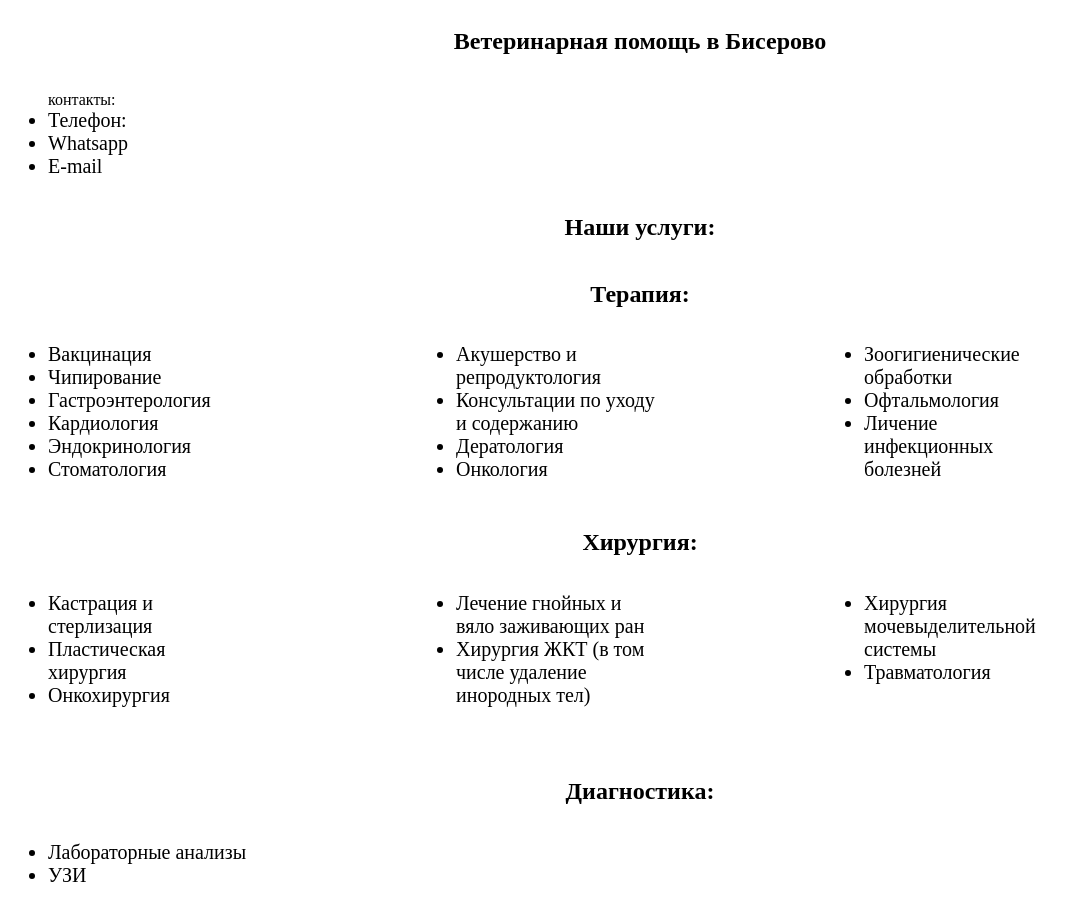
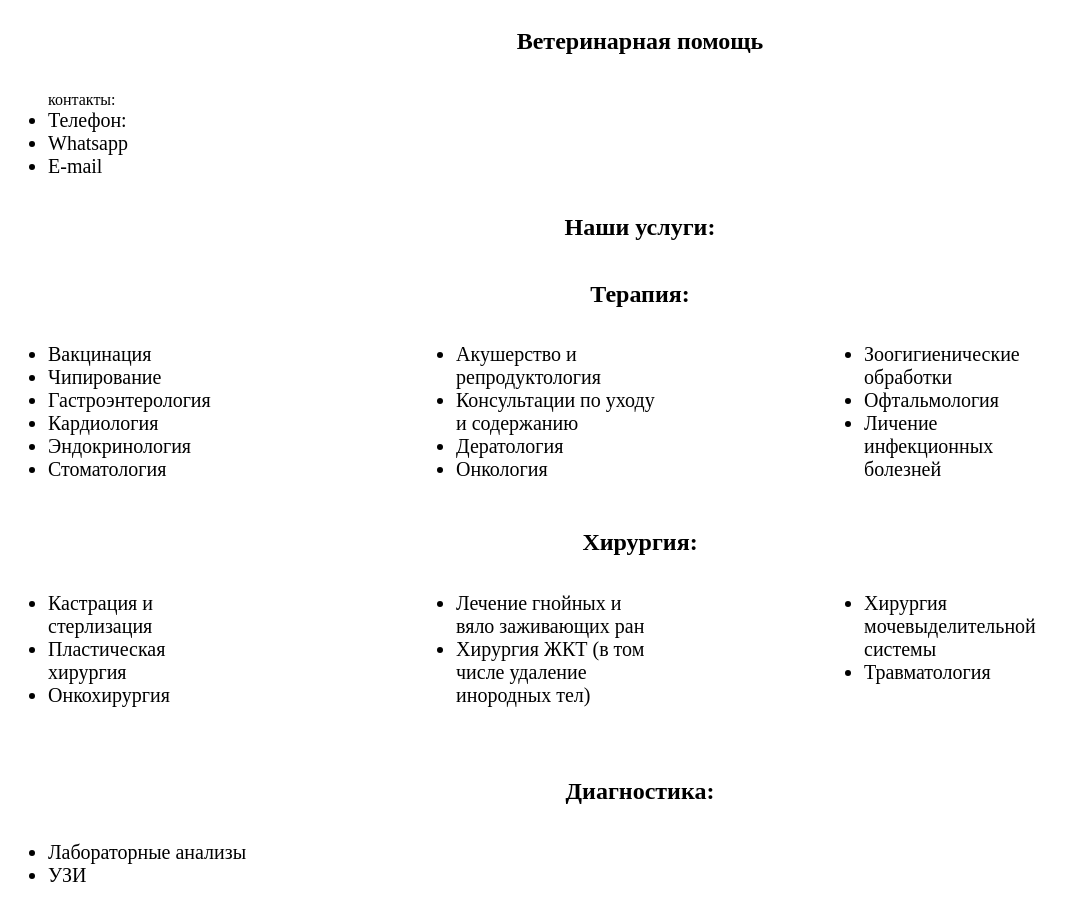
Before and after one commit to Darklighxd/project, a plain HTML site: page index.html in a window 1280 px wide. Shown: the whole page, without its empty margins (0-1069 px from the left). Drawn offline with Linux system fonts and the light colour scheme.

Commit message:
Update index.html

```diff
--- a/index.html
+++ b/index.html
@@ -6,7 +6,7 @@
 <link rel="stylesheet" href="dop.css">
 </head>
 <body>
-    <div class="center"><h2>Ветеринарная помощь в Бисерово</h2></div>
+    <div class="center"><h2>Ветеринарная помощь </h2></div>
     <ul  width="200" class="tablo">контакты:
         <li><span>Телефон:</span></li>
         <li><span>Whatsapp</span></li>
```
